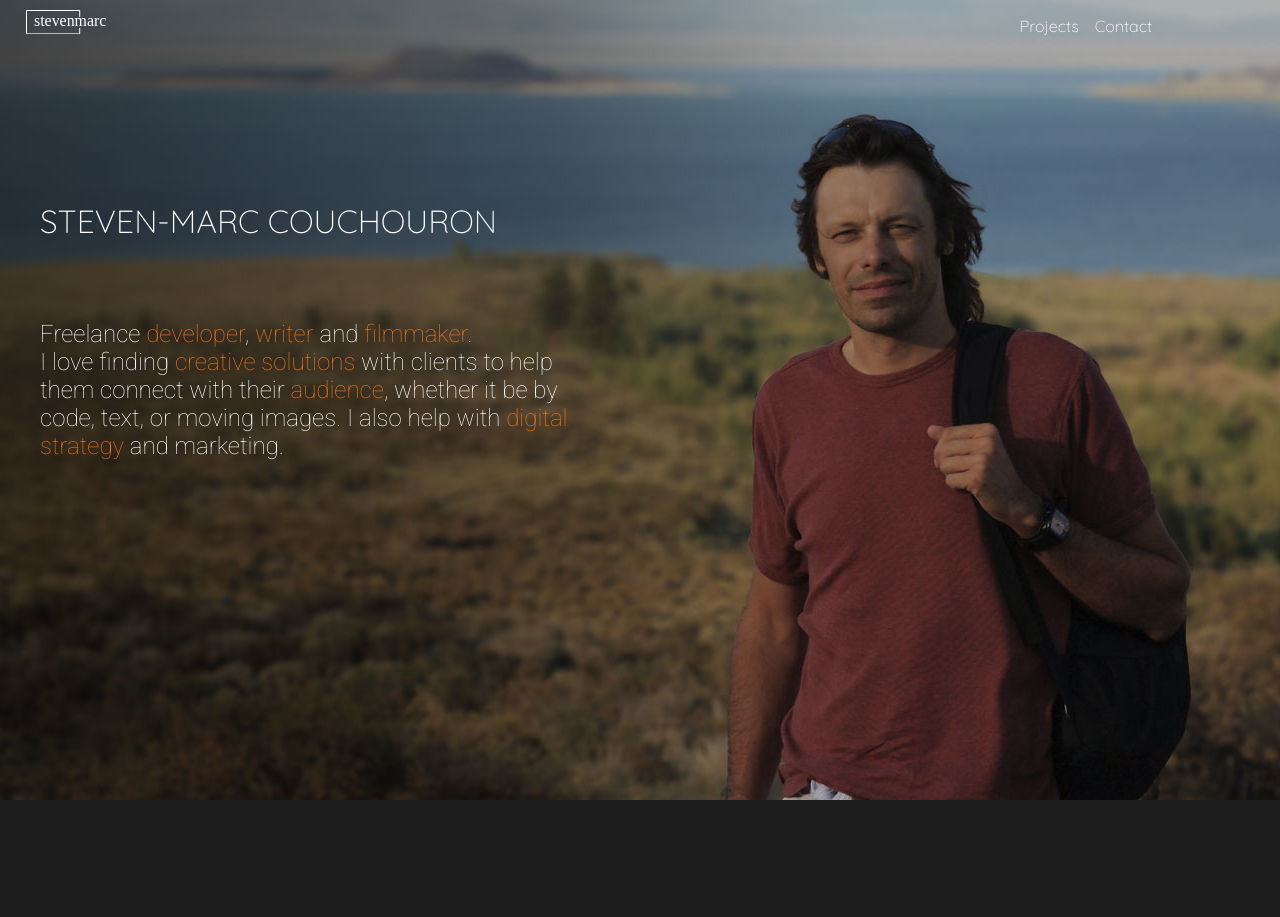
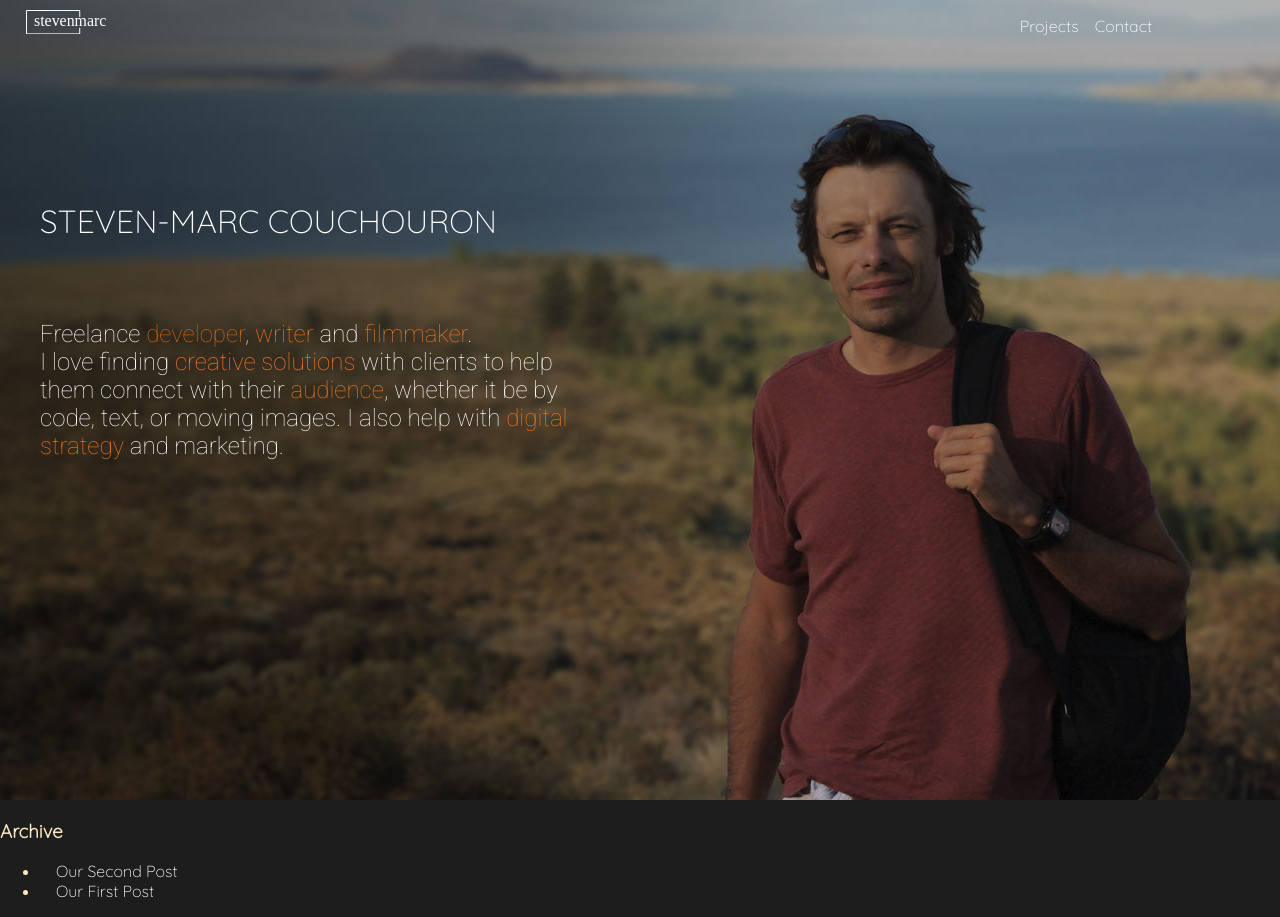
Before and after one commit to stevenmarc/stevenmarc-me, a Gatsby site: page / in a window 1280 px wide. Before the commit the page ends 800 px from the top, so only its background shows below. Built offline with nearby package versions, Linux system fonts and the light colour scheme; Gatsby itself is replaced by a stand-in of ours.

Commit message:
Add CreatePage

```diff
--- a/src/components/layout.js
+++ b/src/components/layout.js
@@ -1,7 +1,8 @@
 import React from 'react'
 import Header from './header'
-import { createGlobalStyle, ThemeProvider } from 'styled-components'
+import { createGlobalStyle } from 'styled-components'
 import colors from '../../colors'
+import Archive from '../pages/archive'
 
 const GlobalStyle = createGlobalStyle`
 *,
@@ -42,5 +43,6 @@ export default ({ children }) => (
     <GlobalStyle />
     <Header />
     {children}
+    <Archive />
   </div>
 )
--- /dev/null
+++ b/src/pages/archive.js
@@ -0,0 +1,43 @@
+import React from 'react'
+import { StaticQuery, graphql, Link } from 'gatsby'
+
+const POST_ARCHIVE_QUERY = graphql`
+  query BlogPostArchive {
+    allMarkdownRemark(
+      limit: 5
+      sort: { order: DESC, fields: [frontmatter___date] }
+    ) {
+      edges {
+        node {
+          excerpt
+          frontmatter {
+            title
+            slug
+          }
+        }
+      }
+    }
+  }
+`
+
+const Archive = () => (
+  <StaticQuery
+    query={POST_ARCHIVE_QUERY}
+    render={({ allMarkdownRemark }) => (
+      <aside>
+        <h3>Archive</h3>
+        <ul>
+          {allMarkdownRemark.edges.map(edge => (
+            <li key={edge.node.frontmatter.slug}>
+              <Link to={`/posts${edge.node.frontmatter.slug}`}>
+                {edge.node.frontmatter.title}
+              </Link>
+            </li>
+          ))}
+        </ul>
+      </aside>
+    )}
+  />
+)
+
+export default Archive
--- a/src/pages/index.js
+++ b/src/pages/index.js
@@ -77,11 +77,12 @@ class App extends React.Component {
                 color: 'white',
               }}
             >
-              Freelance <span style={{ color: '#ea7623' }}> developer</span>,{' '}
-              <span style={{ color: '#ea7623' }}> writer </span> and{' '}
+              Freelance{' '}
+              <span style={{ color: 'rgba(209, 100, 16, 1)' }}> developer</span>
+              , <span style={{ color: '#ea7623' }}> writer </span> and{' '}
               <span style={{ color: '#ea7623' }}> filmmaker</span>. <br />I love
               finding
-              <span style={{ color: '#ea7623' }}> creative solutions </span>
+              <span style={{ color: '#ff7733' }}> creative solutions </span>
               with clients to help them connect with their
               <span style={{ color: '#ea7623' }}> audience</span>, whether it be
               by code, text, or moving images. I also help with
--- /dev/null
+++ b/src/posts/post1.md
@@ -0,0 +1,9 @@
+---
+slug: '/first-post'
+date: '2019-03-15'
+title: 'Our First Post'
+---
+
+# Hello
+
+Lorem Ipsum is simply dummy text of the printing and typesetting industry. Lorem Ipsum has been the industry's standard dummy text ever since the 1500s, when an unknown printer took a galley of type and scrambled it to make a type specimen book. It has survived not only five centuries, but also the leap into electronic typesetting, remaining essentially unchanged. It was popularised in the 1960s with the release of Letraset sheets containing Lorem Ipsum passages, and more recently with desktop publishing software like Aldus PageMaker including versions of Lorem Ipsum.
--- /dev/null
+++ b/src/posts/post2.md
@@ -0,0 +1,9 @@
+---
+slug: '/second-post'
+date: '2019-03-17'
+title: 'Our Second Post'
+---
+
+# Yo
+
+Lorem Ipsum is simply dummy text of the printing and typesetting industry. Lorem Ipsum has been the industry's standard dummy text ever since the 1500s, when an unknown printer took a galley of type and scrambled it to make a type specimen book. It has survived not only five centuries, but also the leap into electronic typesetting, remaining essentially unchanged. It was popularised in the 1960s with the release of Letraset sheets containing Lorem Ipsum passages, and more recently with desktop publishing software like Aldus PageMaker including versions of Lorem Ipsum.
```
Also changed, not shown: gatsby-node.js (added, +31 -0 lines), src/components/postLayout.js (added, +28 -0 lines).
